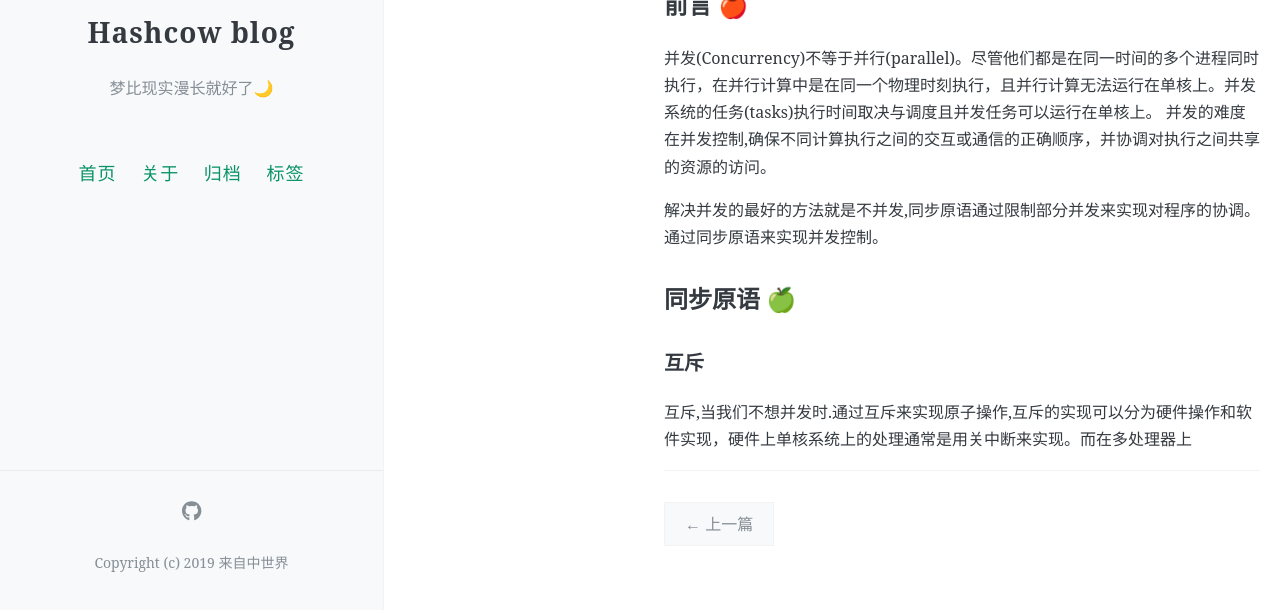
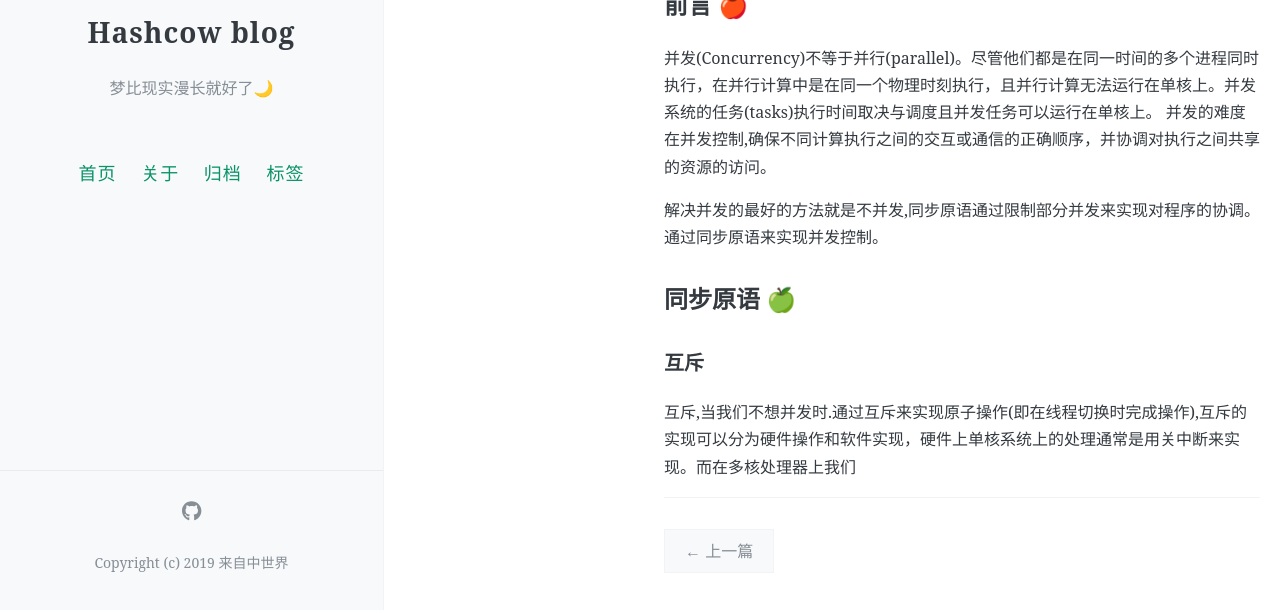
Before and after one commit to hashcowuwu/blog, a Jekyll site: the page built from _posts/2024-05-13-concurrent-note.md, in a window 1280 px wide. Shown: the part 290-903 px from the top of the page. Built offline with Jekyll 4.4.1, drawn with Linux system fonts in a browser that asks for light colours; comment, search, counter and statistics services are not loaded.

Commit message:
add atcode note

```diff
--- a/_posts/2024-05-13-concurrent-note.md
+++ b/_posts/2024-05-13-concurrent-note.md
@@ -22,4 +22,4 @@ toc: true
 
 ### 互斥
 
-互斥,当我们不想并发时.通过互斥来实现原子操作,互斥的实现可以分为硬件操作和软件实现，硬件上单核系统上的处理通常是用关中断来实现。而在多处理器上
+互斥,当我们不想并发时.通过互斥来实现原子操作(即在线程切换时完成操作),互斥的实现可以分为硬件操作和软件实现，硬件上单核系统上的处理通常是用关中断来实现。而在多核处理器上我们
```
